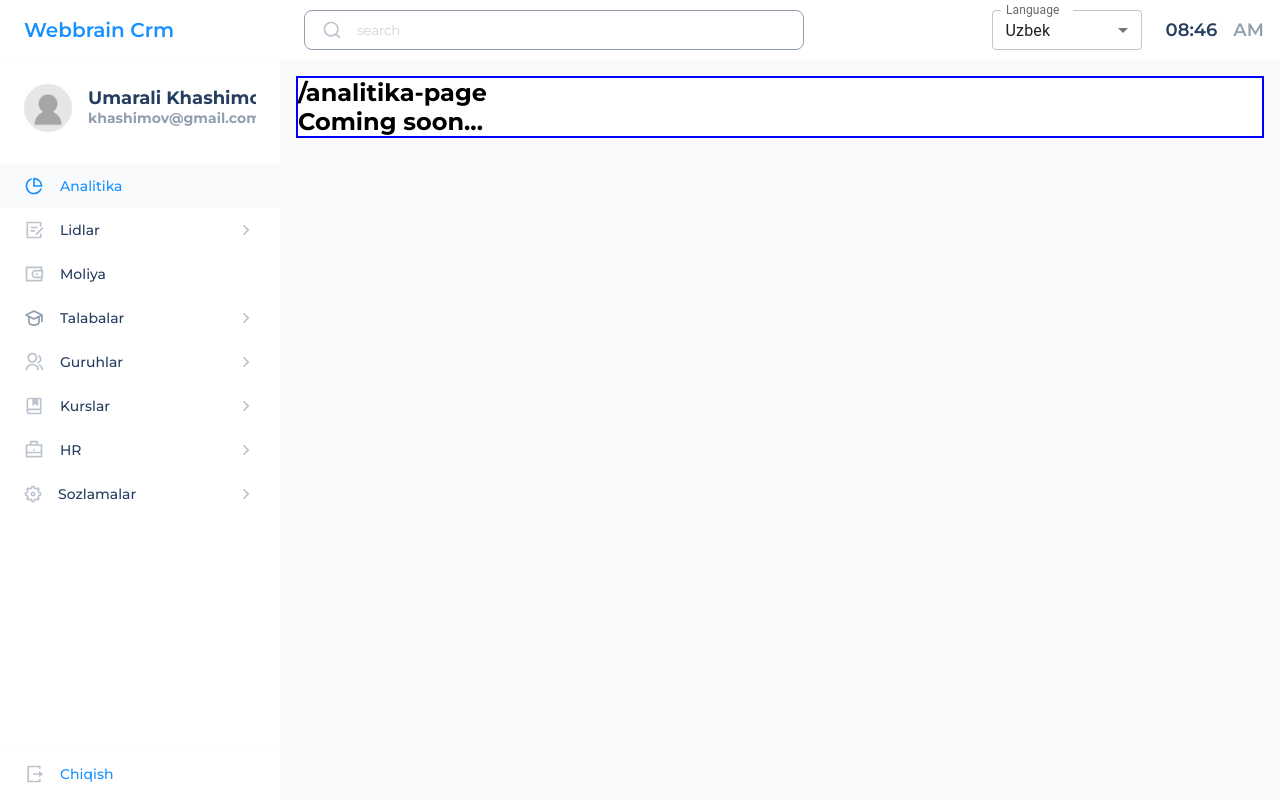
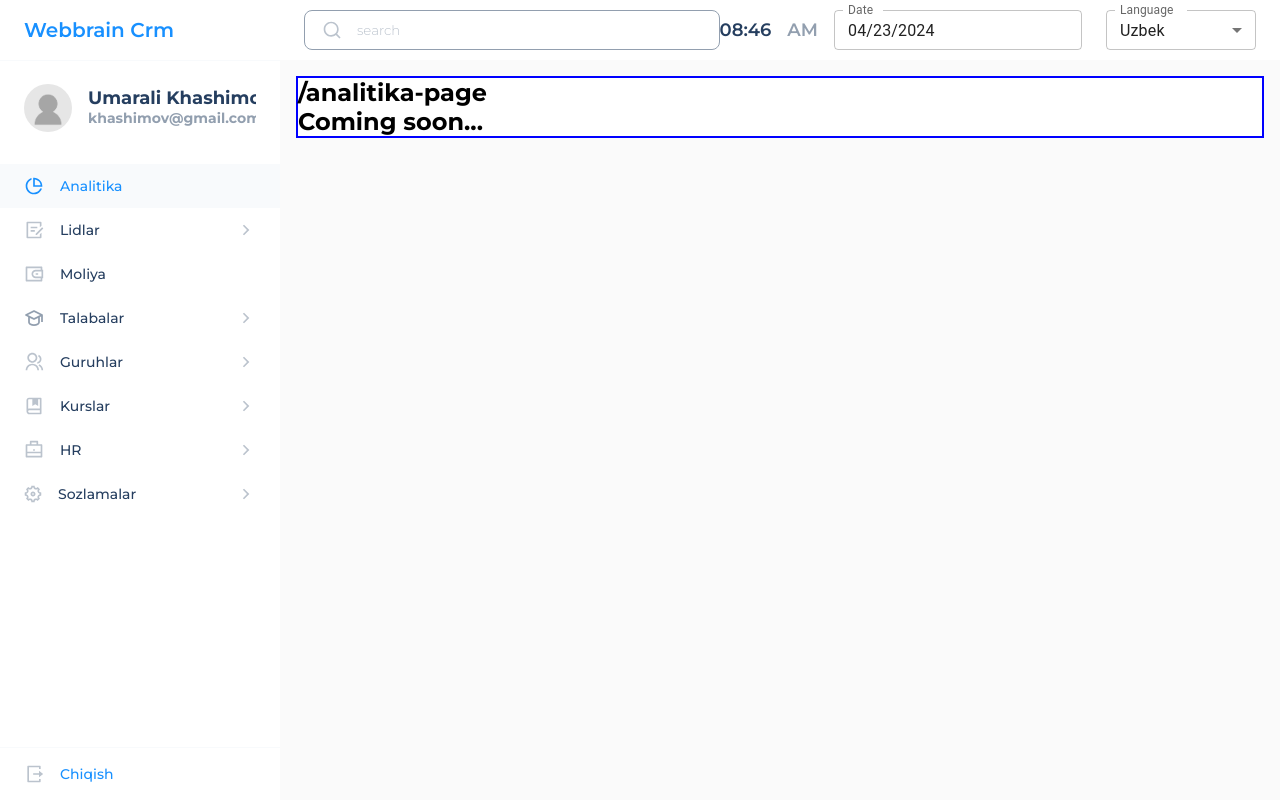
Before and after one commit to Umar-Front/crm-project, a React (Vite) app: page /analitika in a window 1280 px wide. Built offline with nearby package versions, Linux system fonts and the light colour scheme.

Commit message:
date picker added

```diff
--- a/package.json
+++ b/package.json
@@ -14,6 +14,9 @@
     "@emotion/styled": "^11.11.5",
     "@mui/material": "^5.15.16",
     "@mui/styled-engine-sc": "^6.0.0-alpha.18",
+    "@mui/x-date-pickers": "^7.3.2",
+    "dayjs": "^1.11.11",
+    "moment": "^2.30.1",
     "react": "^18.2.0",
     "react-dom": "^18.2.0",
     "react-router-dom": "^6.22.3",
--- /dev/null
+++ b/src/components/Navbar/DateTimePicker.jsx
@@ -0,0 +1,20 @@
+import React from 'react'
+// import dayjs from 'dayjs';
+import { AdapterDayjs } from '@mui/x-date-pickers/AdapterDayjs';
+import { LocalizationProvider } from '@mui/x-date-pickers/LocalizationProvider';
+import { DatePicker } from '@mui/x-date-pickers/DatePicker';
+import moment from "moment"
+
+export default function FirstComponent() {
+  return (
+    <LocalizationProvider dateAdapter={AdapterDayjs}>
+      <DatePicker
+        label="Date"
+        defaultValue={moment()}
+        views={['yeare', 'month', 'day']}
+        slotProps={{ textField: { size: 'small' } }}
+
+      />
+    </LocalizationProvider>
+  );
+}
--- a/src/components/Navbar/index.jsx
+++ b/src/components/Navbar/index.jsx
@@ -1,5 +1,6 @@
 
 import React from 'react'
+import DateTimePicker from './DateTimePicker'
 import GenericSelect from './Select'
 import { Container, Input, InputWrapper, SearchIcon, Section } from './style'
 import Time from './Time'
@@ -12,8 +13,9 @@ export const Navbar = () => {
         <Input placeholder='search' />
       </InputWrapper>
       <Section>
+        <Time />
+        <DateTimePicker />
         <GenericSelect />
-        <Time />
       </Section>
     </Container>
   )
```
Also changed, not shown: 1 other file (tests, documents, lock files or other folders).
